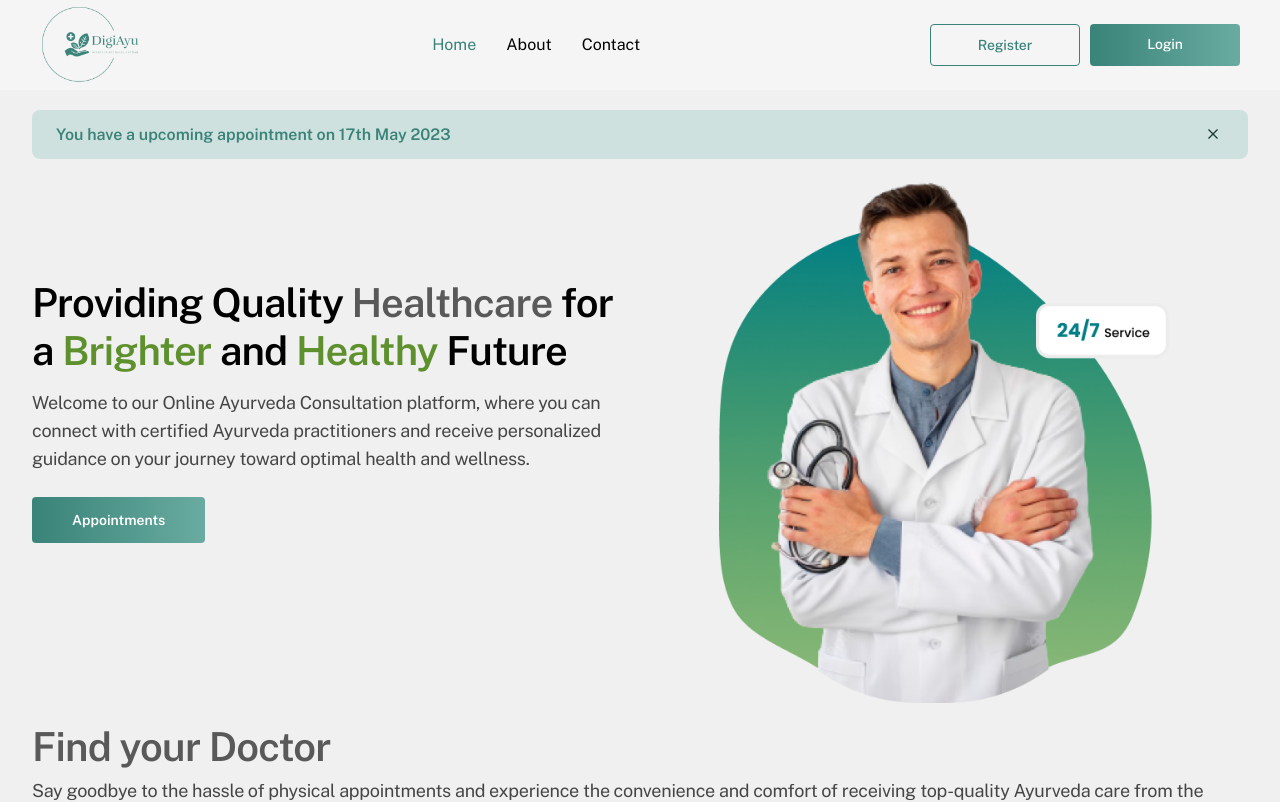
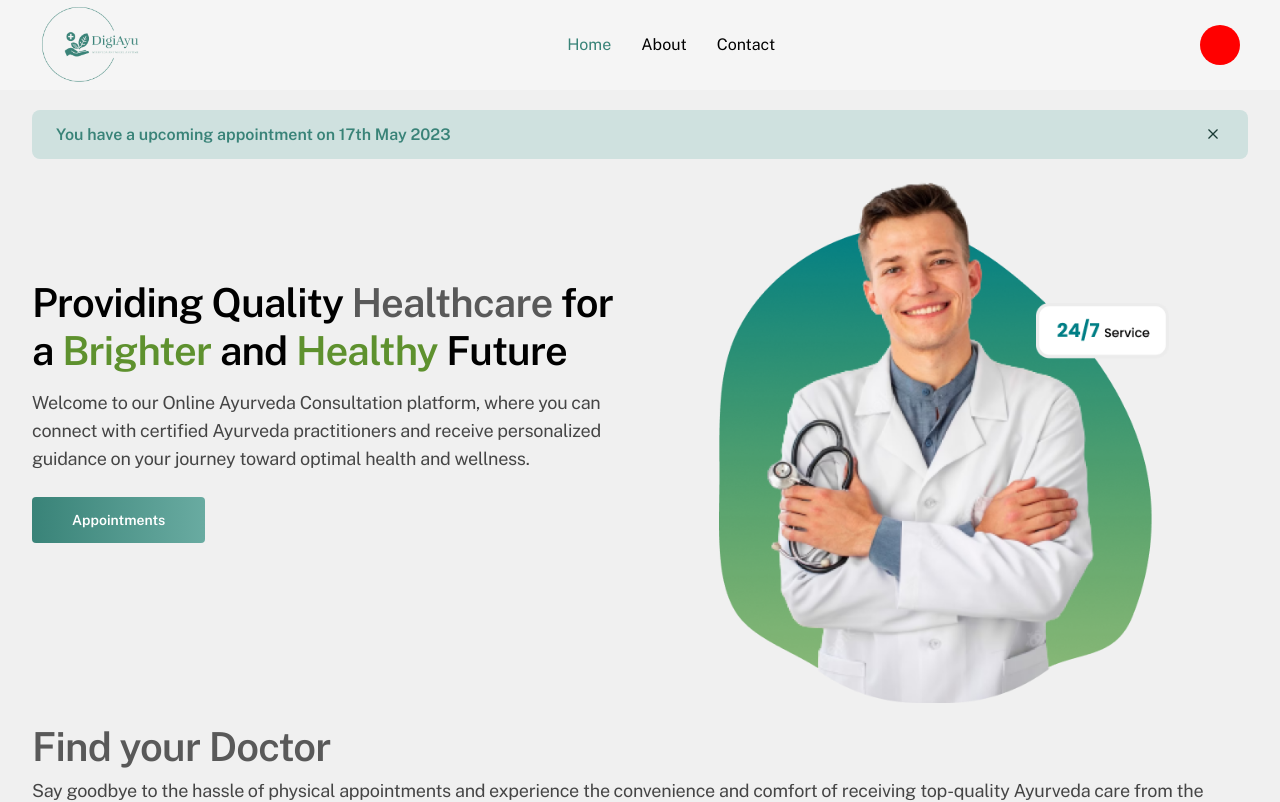
Before and after one commit to prynsh7/cherry-wallah, a React (Create React App) app: page / in a window 1280 px wide. Shown: the top 802 px of the page. Built offline with nearby package versions, Linux system fonts and the light colour scheme.

Commit message:
git from appu branch

```diff
--- /dev/null
+++ b/src/components/Navbar/NavbarPatient.jsx
@@ -0,0 +1,118 @@
+import React, { useState } from "react";
+import companyLogo from "../../assets/images/logo.png";
+
+import { useNavigate } from "react-router-dom";
+import { ROUTES } from "../../routes/RouterConfig";
+import Button from "../Button/Button";
+import { Dropdown } from "antd";
+
+const navOptions = [
+  {
+    name: "Home",
+    link: "/",
+  },
+  {
+    name: "About",
+    link: "/about",
+  },
+  {
+    name: "Contact",
+    link: "/contact",
+  }];
+
+  const items = [
+    {
+      key: '1',
+      label: (
+        <a target="_blank" rel="noopener noreferrer" href="https://www.antgroup.com">
+          1st menu item
+        </a>
+      ),
+    },
+    {
+      key: '2',
+      label: (
+        <a target="_blank" rel="noopener noreferrer" href="https://www.aliyun.com">
+          2nd menu item
+        </a>
+      ),
+    },
+    {
+      key: '3',
+      label: (
+        <a target="_blank" rel="noopener noreferrer" href="https://www.luohanacademy.com">
+          3rd menu item
+        </a>
+      ),
+    },
+  ];
+
+
+const NavbarPatient = ({ multimenu = true, auth = false }) => {
+  const navigate = useNavigate();
+  const [isAuth, setIsAuth] = useState(auth);
+  const [selected, setSelected] = useState('Home');
+
+  const [visible, setVisible] = useState(false);
+
+  return (
+    <div className="">
+      <div className="bg-neutral-3 shadow-md ">
+        <div className="flex justify-between items-center px-[2.5rem] py-[5px]">
+          <div className="h-[80px]">
+            <img
+              src={companyLogo}
+              alt="cherry company logo"
+              className="h-[100%] w-[100%]"
+            />
+          </div>
+
+          <div className="relative">
+            <ul className="flex gap-[30px]">
+                {
+                  navOptions.map((i, key) => (
+                    <li className="inline-block">
+                      <a href="javascript:void(0)"
+                      onClick={() => {setSelected(i.name)
+                      navigate(i.link)
+                      }}
+                       className={(i.name === selected ? "text-primary-6" : "text-neutral-13") + " text-Medium+/Title/xxSmall"}>
+                        {i.name}
+                      </a>
+                    </li>
+                  ))
+                }
+            </ul>
+
+
+          </div>
+
+          {isAuth ? (
+            <div className="flex gap-8">
+              {/* <img src={location} alt="location icon" />
+              <img src={wallet} alt="wallet icon" />
+              <img src={cart} alt="user cart" />
+              <img src={user} alt="user profile" />
+              <img src={menu} alt="menu icon" /> */}
+            </div>
+          ) : (
+            <div className="btn__div flex gap-[10px]">
+                <Dropdown
+                 menu={{
+                    items,
+                  }}
+                >
+                <div className="w-[40px] aspect-square rounded-full bg-[red] cursor-pointer">
+
+                </div>
+                </Dropdown>
+            </div>
+          )}
+        </div>
+      </div>
+
+    </div>
+  );
+};
+
+export default NavbarPatient;
--- a/src/routes/Router.js
+++ b/src/routes/Router.js
@@ -31,6 +31,7 @@ import AppointmentConfirmation from '../pages/Appointment/AppointmentConfirmatio
 import CompletedAppointmentDetails from '../pages/Appointment/CompletedAppointmentDetails';
 import AppointmentReportDetailsField from '../pages/Appointment/AppointmentReportDetailsField';
 import UserSettings from '../pages/User/UserSettings';
+import NavbarPatient from '../components/Navbar/NavbarPatient';
 
 
 
@@ -40,7 +41,8 @@ const Router = () => {
     return (
       <>
 
-        <NavbarLogin />
+        {/* <NavbarLogin /> */}
+        <NavbarPatient/>
         <Outlet />
         <Footer />
       </>
```
